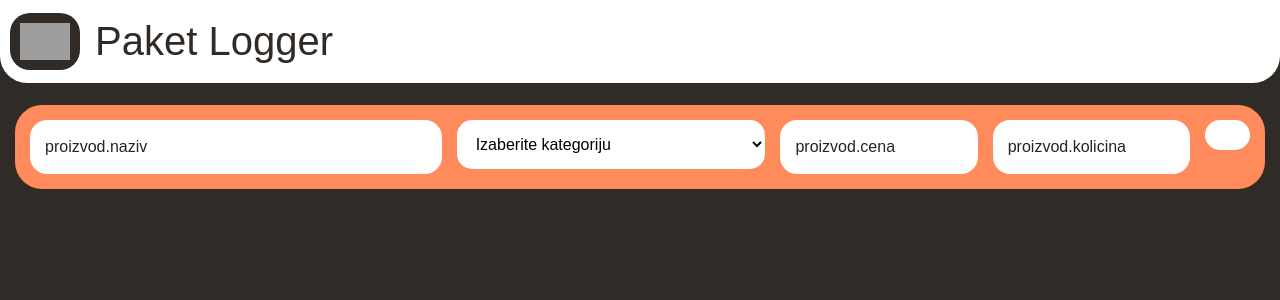
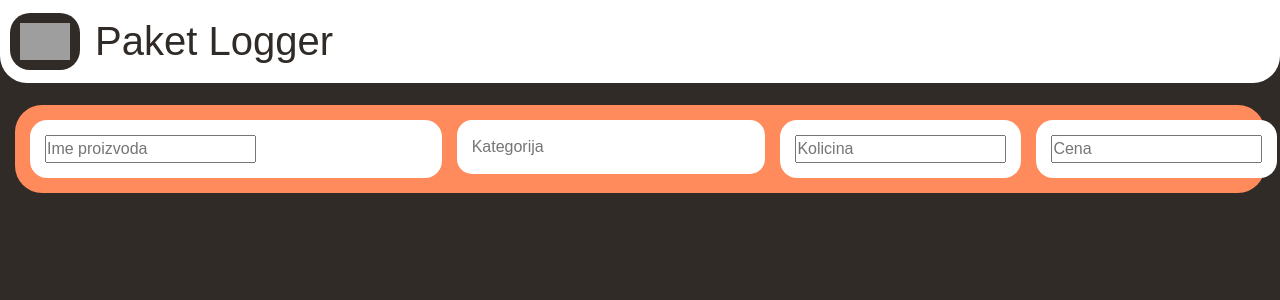
Before and after one commit to wirke/plog, a Flask app: template templates/proizvodjac/novi-proizvod.html in a window 1280 px wide; the page is wider, and only the part inside the window is pictured. Shown: the top 300 px of that part. Run offline with Flask 3, Linux system fonts and the light colour scheme; the template is opened without the code that fills it, so the values that code supplies are empty; some libraries are stand-ins or nearby versions; some web fonts are replaced; grey boxes are pictures that could not be loaded.

Commit message:
sdrtfzguhio

```diff
--- a/app.py
+++ b/app.py
@@ -316,7 +316,15 @@ def porudzbine_korisnik() -> html:
 @zahteva_ulogovanje
 @zahteva_dozvolu(roles=['Admin', 'Proizvođač'])
 def novi_proizvod() -> html:
-    return render_template("/proizvodjac/novi-proizvod.html")
+    if request.method == "GET":
+        return render_template("/proizvodjac/novi-proizvod.html")
+    upit = """INSERT INTO proizvod(proizvodjac_id, ime, kategorija, cena, kolicina)
+    VALUES (%s, %s, %s, %s, %s)
+    """
+    forma = (session['korisnik_id'], request.form['proizvodIme'], request.form['kategorijaIme'], request.form['proizvodCena'], request.form['proizvodKolicina'])
+    kursor.execute(upit, forma)
+    konekcija.commit()
+    return redirect(url_for("novi_proizvod"))
 
 @app.route("/proizvodjac/moji-proizvodi", methods=['GET', 'POST'])
 @zahteva_ulogovanje
--- a/templates/proizvodjac/moji-proizvodi.html
+++ b/templates/proizvodjac/moji-proizvodi.html
@@ -5,10 +5,6 @@
     <div class="kontejner">
 
         <div class="red col-12">
-
-            <div class="blok" style="width: 200px;">
-                id
-            </div>
 
             <div class="blok col-4">
                 proizvod.naziv
--- a/templates/proizvodjac/novi-proizvod.html
+++ b/templates/proizvodjac/novi-proizvod.html
@@ -6,25 +6,19 @@
         <div class="red col-12">
 
             <div class="blok col-4">
-                proizvod.naziv
+                <form method="POST">
+                <input type="text" name="proizvodIme" placeholder="Ime proizvoda" required>
             </div>
             <div class="col-3 vlaga">
-                <select class="magacin-select blok col-12" aria-label="Default select example">
-                    <option selected disabled>Izaberite kategoriju</option>
-                    <option value="1">kategorija1</option>
-                    <option value="2">kategorija2</option>
-                    <option value="3">kategorija3</option>
-                    <option value="4">kategorija4</option>
-                </select>
+                <input class="magacin-select blok col-12" type="text" name="kategorijaIme" placeholder="Kategorija" required>
             </div>
             <div class="blok zadnji">
-                proizvod.cena
+                <input type="number" min="1" name="proizvodKolicina" placeholder="Kolicina"required>
             </div>
             <div class="blok zadnji">
-                proizvod.kolicina
+                <input type="number" min="1" name="proizvodCena" placeholder="Cena" required>
             </div>
-            <form style="margin-right: 15px;" action="#" method="get">
-                <button class="blok sabmit" type="submit">
+                <button action="{{ url_for('novi_proizvod') }}" class="blok sabmit" type="submit">
                     <i class="fa-solid fa-plus"></i>
                 </button>
             </form>
```
